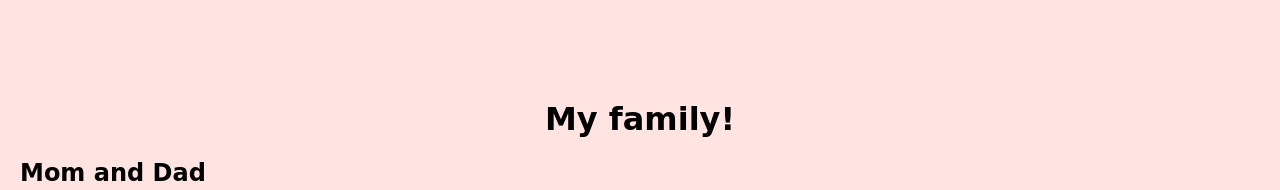
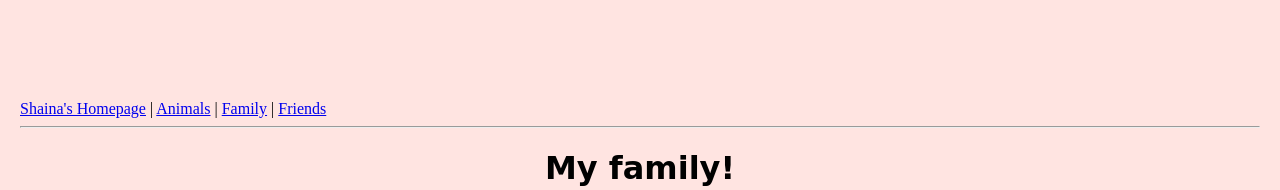
Before and after one commit to shainanijhawan/shainanijhawan.github.io, a plain HTML site: page 002_family.html in a window 1280 px wide. Shown: the top 190 px of the page. Drawn offline with Linux system fonts and the light colour scheme.

Commit message:
Update 002_family.html

```diff
--- a/002_family.html
+++ b/002_family.html
@@ -10,6 +10,13 @@
 </head>
 
 <body>
+	<nav>
+		<a href="index.html">Shaina's Homepage</a> |
+		<a href="001_animals.html">Animals</a> |
+		<a href="002_family.html">Family</a> |
+		<a href="003_friends.html">Friends</a>
+	</nav>
+	<hr>
 
 	<h1>My family!</h1>
 
```
